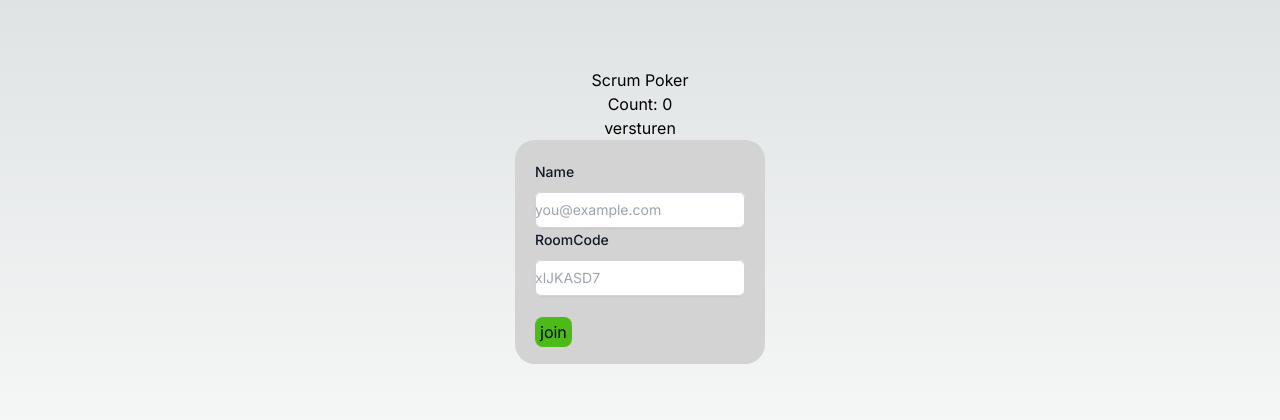
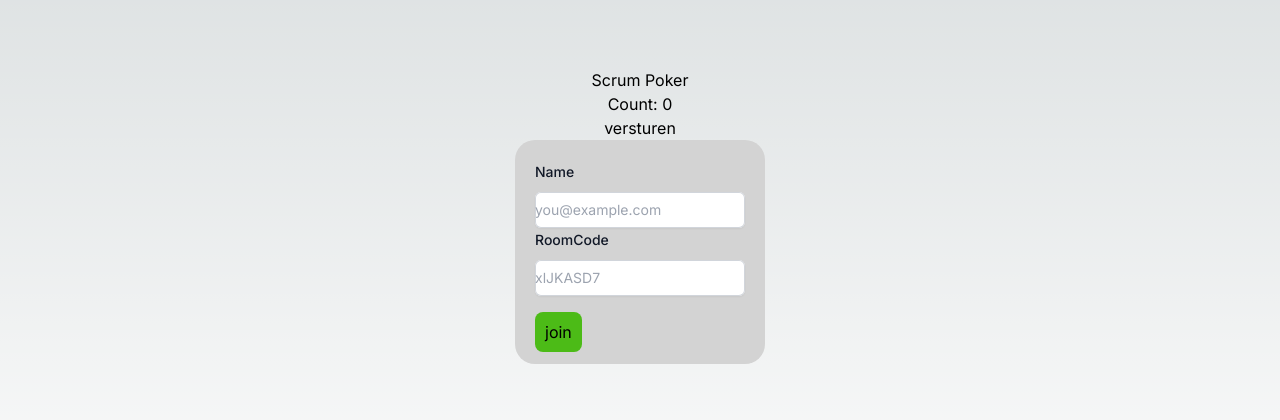
Before and after one commit to zonneplan/scrum, a Next.js app: page / in a window 1280 px wide. Shown: the part 184-604 px from the top of the page. Built offline with nearby package versions, Linux system fonts and the light colour scheme; no server answers.

Commit message:
Update page.tsx

```diff
--- a/app/page.tsx
+++ b/app/page.tsx
@@ -60,7 +60,7 @@ export default function Home() {
           />
         </div>
         <br></br>
-        <Link style={{padding: 5, borderRadius: 8, backgroundColor: "#4CBB17"}} href={"/home"}>
+        <Link style={{padding: 10, borderRadius: 8, backgroundColor: "#4CBB17"}} href={"/home"}>
             join
         </Link>
       </div>
```
